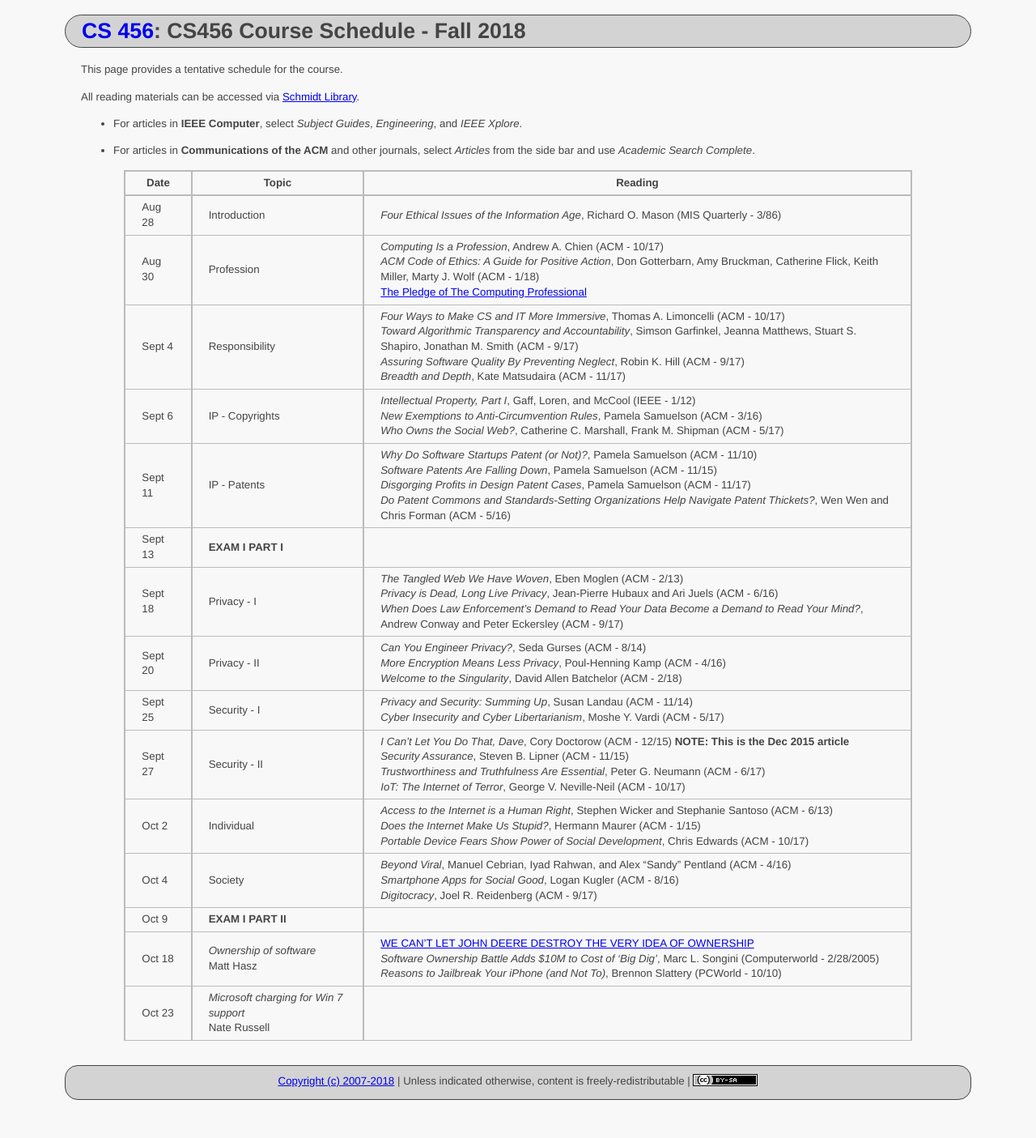
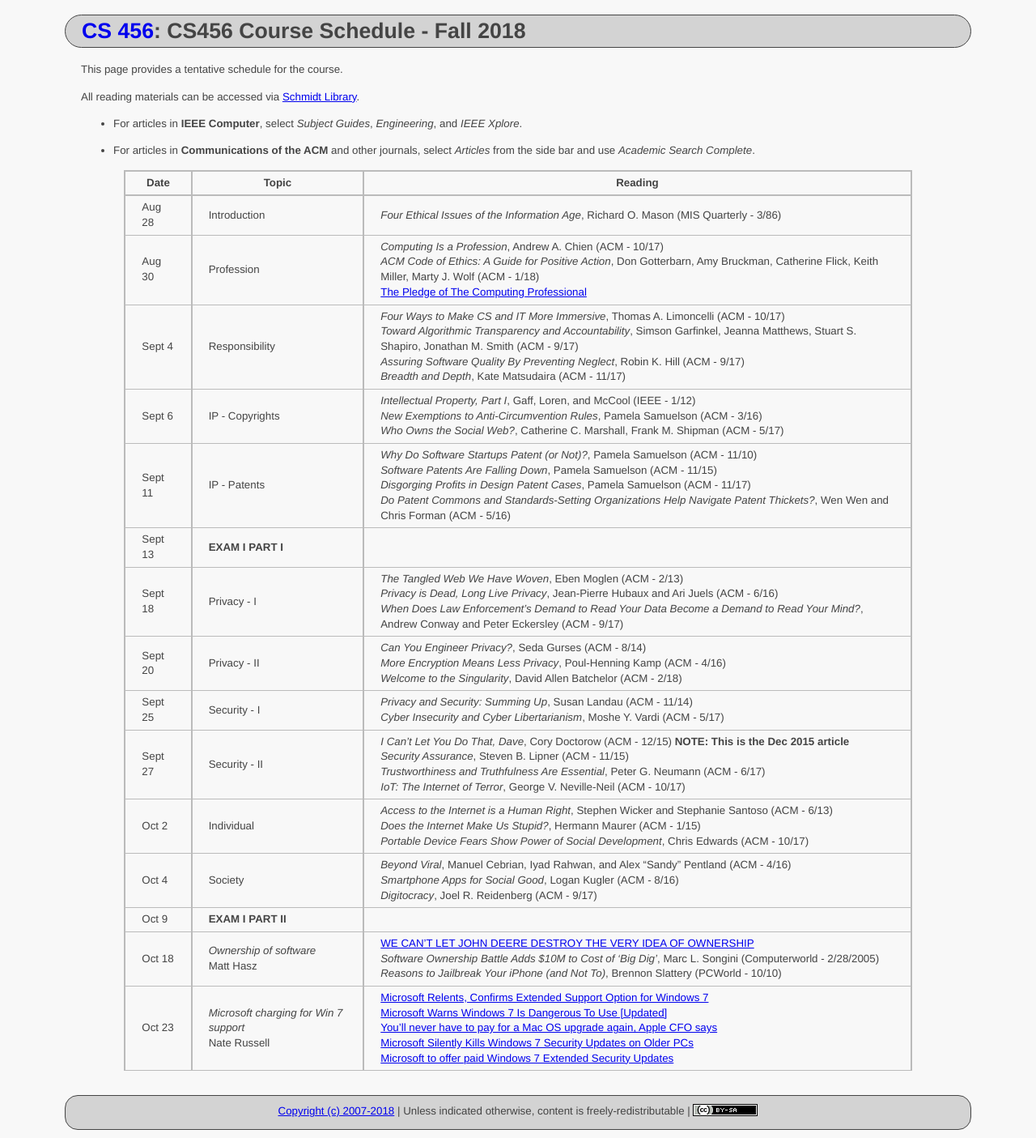
Before and after one commit to ycpcs/cs456-fall2018, a Jekyll site: the page built from schedule/index.md, in a window 1280 px wide. Shown: the whole page at 81% size. Built offline with Jekyll 4.4.1, drawn with Linux system fonts in a browser that asks for light colours; before the commit the page ends 1368 px from its top, so only the background shows below that.

Commit message:
add nate’s articles
add nate’s articles

```diff
--- a/schedule/index.md
+++ b/schedule/index.md
@@ -28,8 +28,7 @@ All reading materials can be accessed via [Schmidt Library](http://library.ycp.e
 > Oct 4   | Society             | *Beyond Viral*, Manuel Cebrian, Iyad Rahwan, and Alex "Sandy" Pentland (ACM - 4/16) <br /> *Smartphone Apps for Social Good*, Logan Kugler (ACM - 8/16)  <br /> *Digitocracy*, Joel R. Reidenberg (ACM - 9/17) |
 > Oct 9   | **EXAM I PART II**  | |
 > Oct 18  | *Ownership of software* <br /> Matt Hasz | [WE CAN'T LET JOHN DEERE DESTROY THE VERY IDEA OF OWNERSHIP](https://www.wired.com/2015/04/dmca-ownership-john-deere/) <br /> *Software Ownership Battle Adds $10M to Cost of 'Big Dig'*, Marc L. Songini (Computerworld - 2/28/2005) <br /> *Reasons to Jailbreak Your iPhone (and Not To)*, Brennon Slattery (PCWorld - 10/10) |
-> Oct 23  | *Microsoft charging for Win 7 support* <br /> Nate Russell | |
-
+> Oct 23  | *Microsoft charging for Win 7 support* <br /> Nate Russell | [Microsoft Relents, Confirms Extended Support Option for Windows 7](https://www.extremetech.com/computing/276582-microsoft-relents-confirms-extended-support-option-for-windows-7) <br /> [Microsoft Warns Windows 7 Is Dangerous To Use \[Updated\]](https://www.forbes.com/sites/gordonkelly/2017/01/17/microsoft-windows-7-security-hardware-support-problems/#329d05decdba) <br /> [You’ll never have to pay for a Mac OS upgrade again, Apple CFO says](https://www.geekwire.com/2013/pay-mac-os-upgrade-apple-cfo/) <br /> [Microsoft Silently Kills Windows 7 Security Updates on Older PCs](https://www.extremetech.com/computing/271982-microsoft-silently-kills-windows-7-security-updates-on-older-pcs) <br /> [Microsoft to offer paid Windows 7 Extended Security Updates](https://www.zdnet.com/article/microsoft-to-offer-paid-windows-7-extended-security-updates/) |
 
 
 
```
